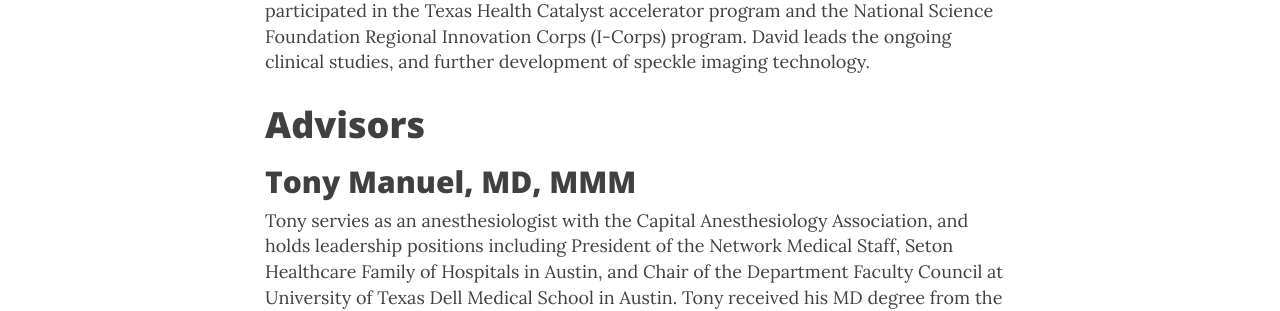
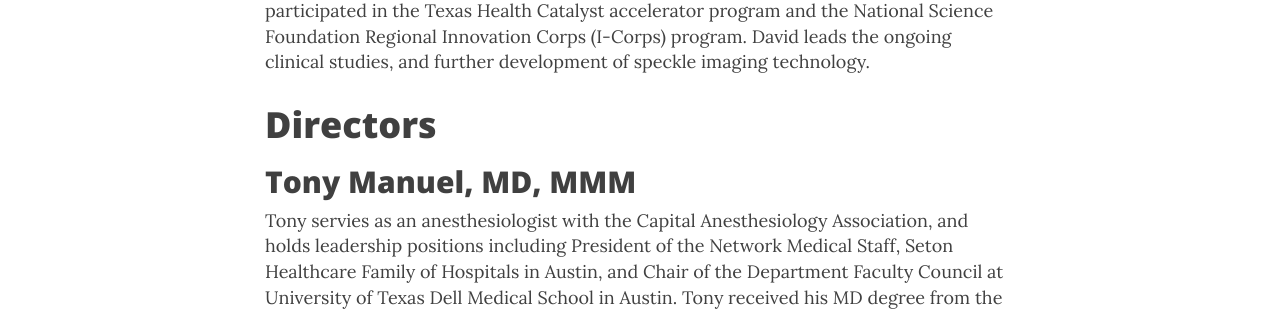
Before and after one commit to Dynamic-Light/millerd8.github.io, a Jekyll site: the page built from about.md, in a window 1280 px wide and 900 px high, scrolled down 1212 px. Shown: the part 285-596 px from the top of the window. Built offline with Jekyll 4.4.1, drawn with Linux system fonts in a browser that asks for light colours; nearby versions of some CDN libraries.

Commit message:
Update about.md

```diff
--- a/about.md
+++ b/about.md
@@ -18,7 +18,7 @@ Andrew is the Director of the Center for Emerging Imaging Technologies and is a
 			<h2> David Miller, PhD, CTO and Co-founder </h2>
 David has been involved in the development of speckle imaging technologies in Andrew's laboratory, and has played a key role in the formation of Dynamic Light. David participated in the Texas Health Catalyst accelerator program and the National Science Foundation Regional Innovation Corps (I-Corps) program. David leads the ongoing clinical studies, and further development of speckle imaging technology.
     </p>
-    	<h1> Advisors </h1>
+    	<h1> Directors </h1>
 			<h2> Tony Manuel, MD, MMM </h2>
 Tony servies as an anesthesiologist with the Capital Anesthesiology Association, and holds leadership positions including President of the Network Medical Staff, Seton Healthcare Family of Hospitals in Austin, and Chair of the Department Faculty Council at University of Texas Dell Medical School in Austin. Tony received his MD degree from the University of Texas Health Science Center in Houston, and more recently a Master’s in Medical Management from Carnegie Mellon University in Pittsburgh.
 </div>
```
